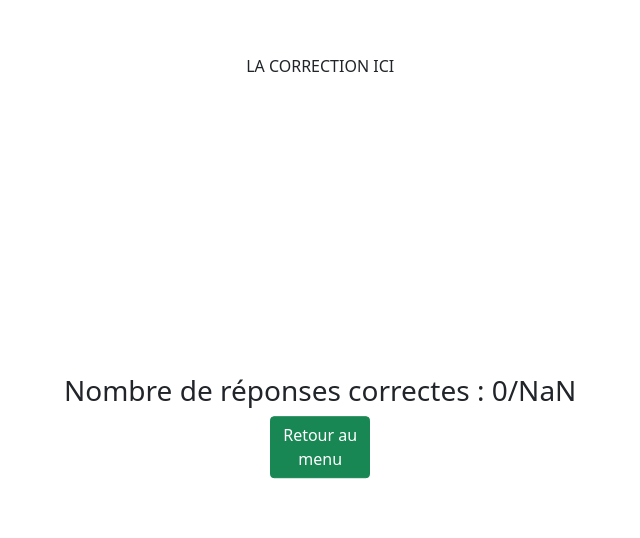
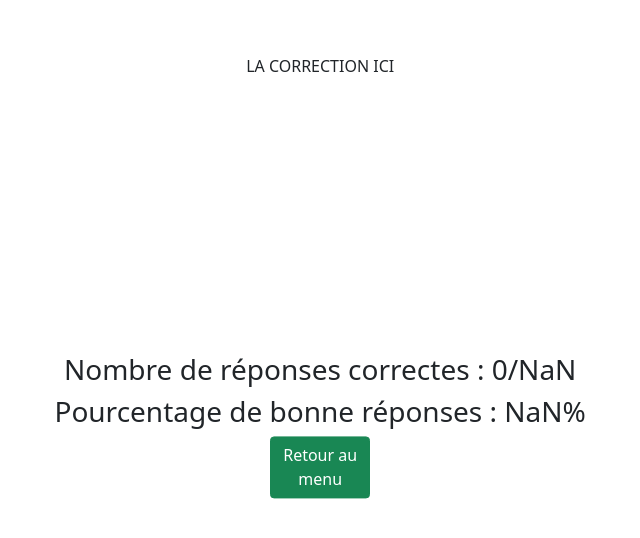
Before and after one commit to RemiB99/SAP_Certif_Pub, a website: page app/html/resultatsQuestionnaire.html in a window 1280 px wide. Shown: the part 114-652 px from the top of the page, without its empty margins (388-1028 px from the left). Drawn offline with nearby package versions, Linux system fonts and the light colour scheme.

Commit message:
ajout pourcentage de bonnes réponses format xx.x%

```diff
--- a/app/html/resultatsQuestionnaire.html
+++ b/app/html/resultatsQuestionnaire.html
@@ -27,6 +27,7 @@
 
                         <div class="reponsesCorrectes">
                             <h3 id="nbrTotalRep"></h3>
+                            <h3 id="percentageTrue"></h3>
                         </div>
                         <div class="btnSuivante">
                             <button  id="retourMenu" type="button" class="btn btn-success" onclick= "returnMenu()" style="width: 100px;"  data-bs-target="#carouselExampleControlsNoTouching" data-bs-slide="next">Retour au menu</button>
--- a/app/js/manageResult.js
+++ b/app/js/manageResult.js
@@ -5,6 +5,7 @@ var numberOfQuestions = parseInt(sessionStorage.getItem('numberOfQuestions'));
 document.getElementById ("retourMenu").addEventListener ("click", returnMenu);
 
 var txtNbrTotalRep = document.querySelector('#nbrTotalRep');
+var txtPercentageTrue = document.querySelector('#percentageTrue');
 var nbRepTotal=0;
 
 var xImgTab = [];
@@ -237,7 +238,9 @@ function initvImg(){
 // nbRepTotal=nbRep1 + nbRep2 +nbRep3;
 console.log(nbRepTotal)
 txtNbrTotalRep.textContent= "Nombre de réponses correctes : " + nbRepTotal + "/" + numberOfQuestions;
-
+var percentage = nbRepTotal * 100 / numberOfQuestions ;
+percentage = Math.round(percentage * 10) / 10
+txtPercentageTrue.textContent = "Pourcentage de bonne réponses : " + percentage + "%";
 
 function returnMenu() {
     window.location.href= 'choix_categories.html';
```
